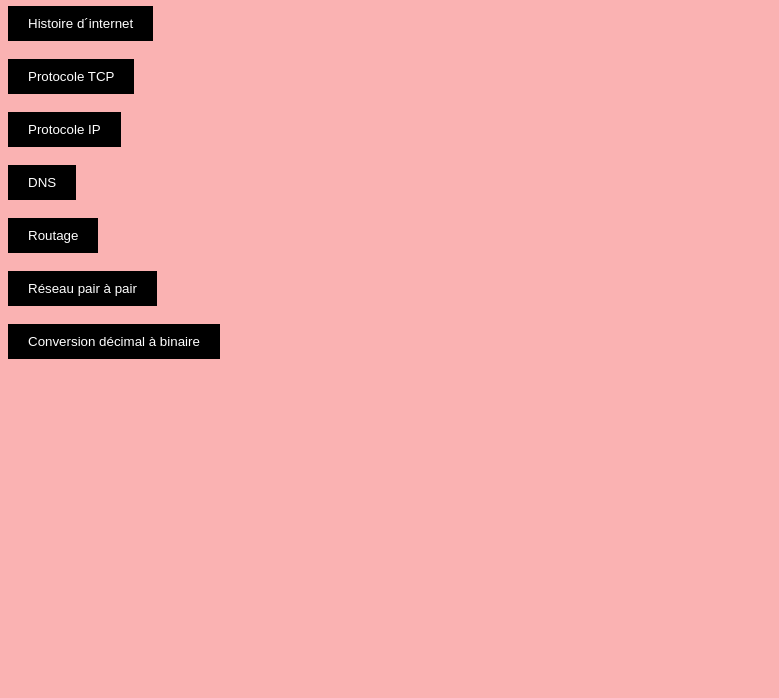
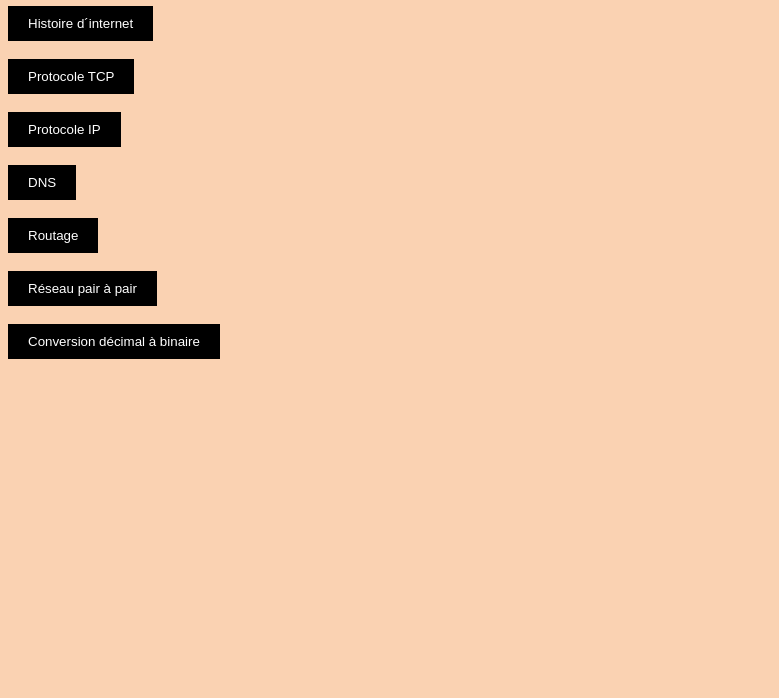
Before and after one commit to sgr0526/sgr0526.github.io, a plain HTML site: page internet.html in a window 1280 px wide. Shown: the part 102-800 px from the top of the page, without its empty margins (0-779 px from the left). Drawn offline with Linux system fonts and the light colour scheme.

Commit message:
Update internet.html

```diff
--- a/internet.html
+++ b/internet.html
@@ -2,7 +2,7 @@
 <html>
   <meta charset="utf-8"
   <head>
-    <link rel="stylesheet" href="index.css" />
+    <link rel="stylesheet" href="internet.css" />
   <body>
   <h1 class="title">INTERNET</h1>
   <button><a href="">Histoire d´internet</a></button></br></br>
```
